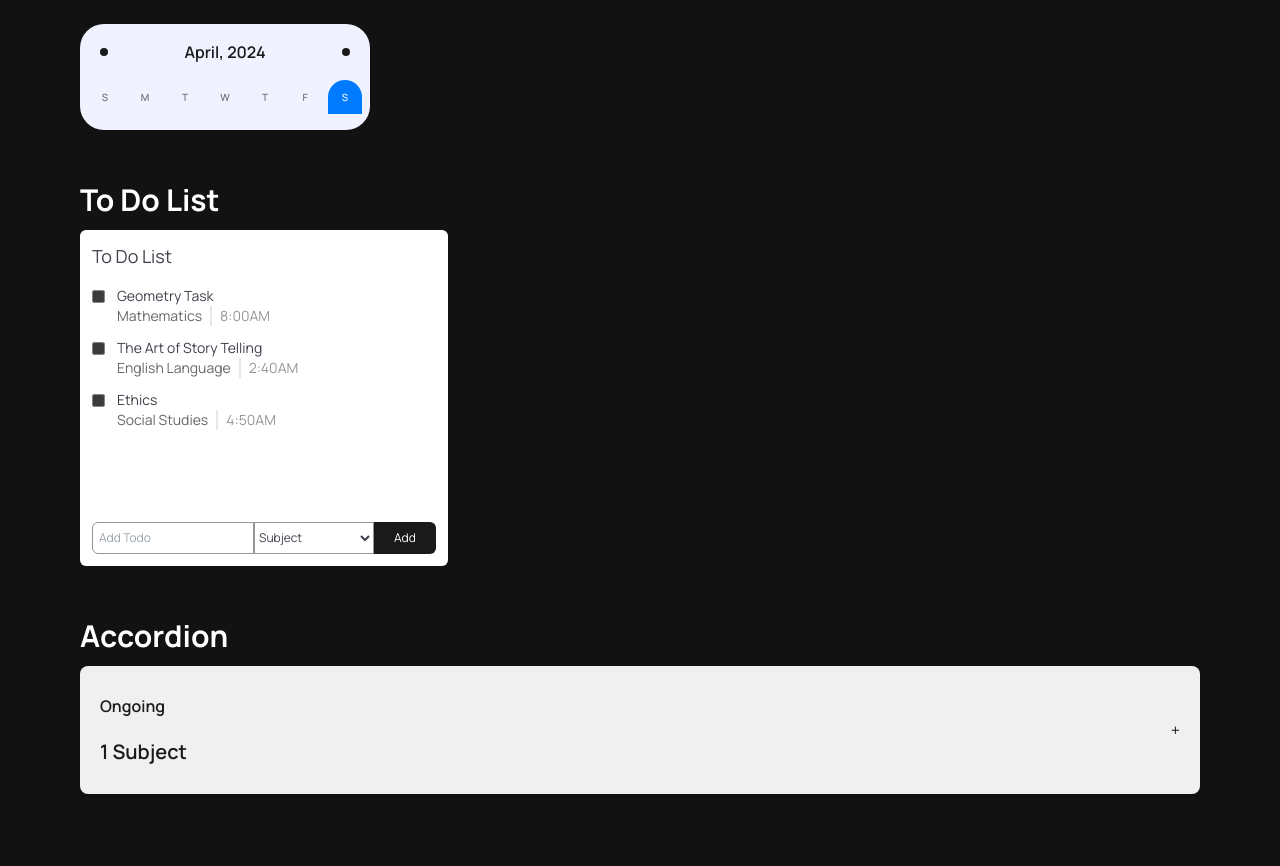
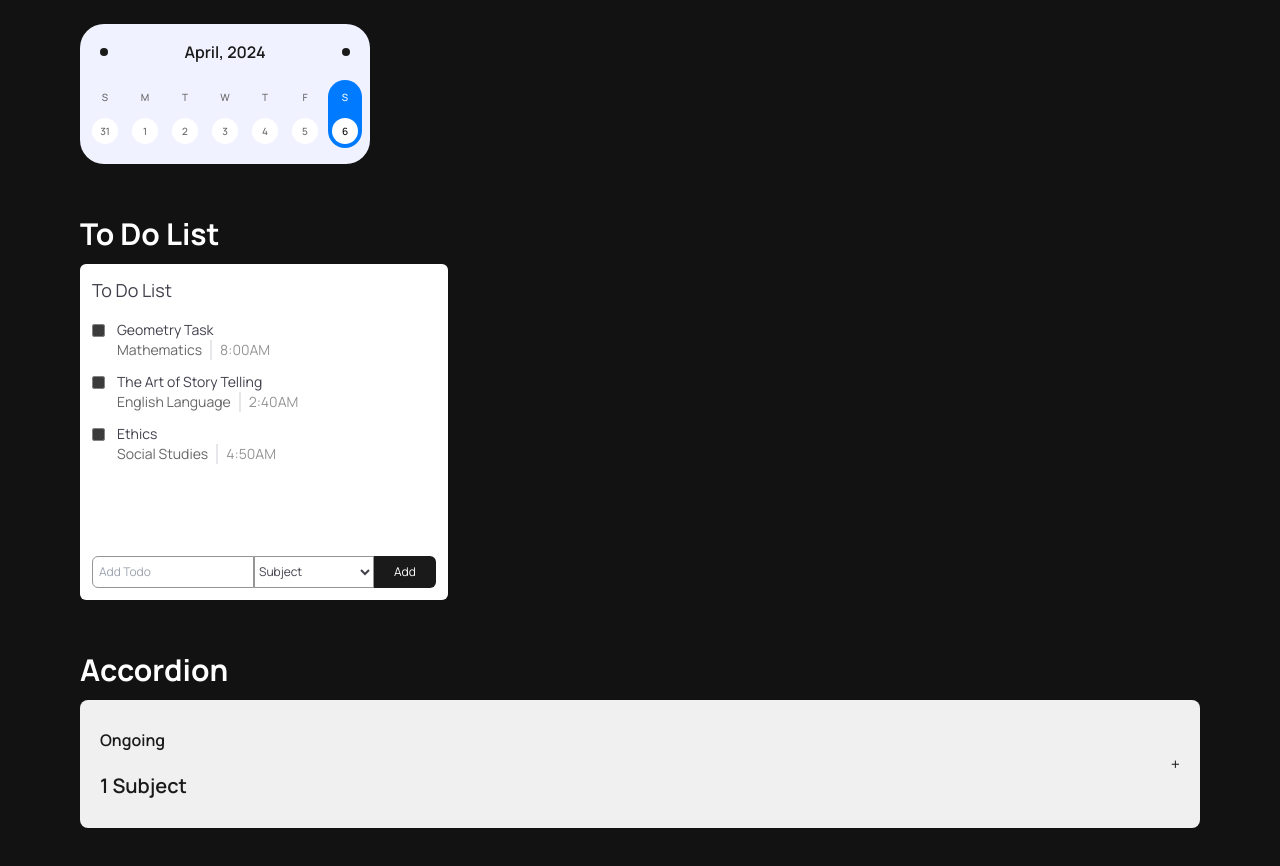
Before and after one commit to AJ1732/capstone_schoolbase_lms, a React (Vite) app: page / in a window 1280 px wide. Shown: the part 2626-3492 px from the top of the page. Built offline with nearby package versions, Linux system fonts and the light colour scheme.

Commit message:
fix: update calender color style and fix bug on date display

```diff
--- a/src/components/Calender/Calender.jsx
+++ b/src/components/Calender/Calender.jsx
@@ -79,6 +79,18 @@ export const WeekCalender = () => {
 
       {/* DATES */}
       <div className='size-full grid grid-cols-7 gap-1.5'>
+        {generateWeekDate()
+          .arrayOfWeekDate.map(({ date, today }, index) => (
+            <div key={index} className={`calender_date_tiles ${cn(today && "bg-primary-00 rounded-t-none" )}`}>
+              <p className={`
+                bg-white | ${cn(today? "text-black": 'text-[#676767]')}
+              `}>{date}</p>
+            </div>
+          )
+        )}
+      </div>
+
+      {/* <div className='size-full grid grid-cols-7 gap-1.5'>
         {generateWeekDate().arrayOfWeekDate.map(({ date, today }, index) => {
           return (
             <div key={index} className={`calender_date_tiles ${cn(today && "bg-primary-00 rounded-t-none" )}`}>
@@ -88,7 +100,7 @@ export const WeekCalender = () => {
             </div>
           )
         })}
-      </div>
+      </div> */}
     </div>
   )
 }
--- a/src/utils/calenderData.js
+++ b/src/utils/calenderData.js
@@ -1,8 +1,8 @@
 import dayjs from 'dayjs';
 import weekOfYear from 'dayjs/plugin/weekOfYear';
-import weekYear from 'dayjs/plugin/weekYear';
+// import weekYear from 'dayjs/plugin/weekYear';
 dayjs.extend(weekOfYear)
-dayjs.extend(weekYear)
+// dayjs.extend(weekYear)
 
 
 export const days = ["S", "M", "T", "W", "T", "F", "S"];
@@ -49,23 +49,25 @@ export const generateDate = ( month = dayjs().month(), year = dayjs().year() ) =
     );
   }
 
+  // returning the array
   return {
     arrayOfMonthDate: arrayOfMonthDate,
   }
 }
 
 export const generateWeekDate = ( week = dayjs().week(), month = dayjs().month(), year = dayjs().year() ) => {
-  const firstDateOfWeek = dayjs().year(year).month(month).week(week).startOf("week");
-  const lastDateOfWeek = dayjs().year(year).month(month).week(week).endOf("week");
+  // const firstDateOfWeek = dayjs().year(year).month(month).week(week).startOf("week");
+  // const lastDateOfWeek = dayjs().year(year).month(month).week(week).endOf("week");
+  const dateOfWeek = dayjs().year(year).month(month).week(week);
 
   const arrayOfWeekDate = [];
 
   // pushing date into array
-  for (let i = firstDateOfWeek.date(); i <= lastDateOfWeek.date(); i++) {
+  for (let i = 0; i < 7; i++) {
     arrayOfWeekDate.push(
       {
-        date: firstDateOfWeek.date(i),
-        today: firstDateOfWeek.date(i).toDate().toDateString() === dayjs().toDate().toDateString(),
+        date: dateOfWeek.day(i).date(),
+        today: dateOfWeek.day(i).toDate().toDateString() === dayjs().toDate().toDateString(),
       }
     );
   }
```
